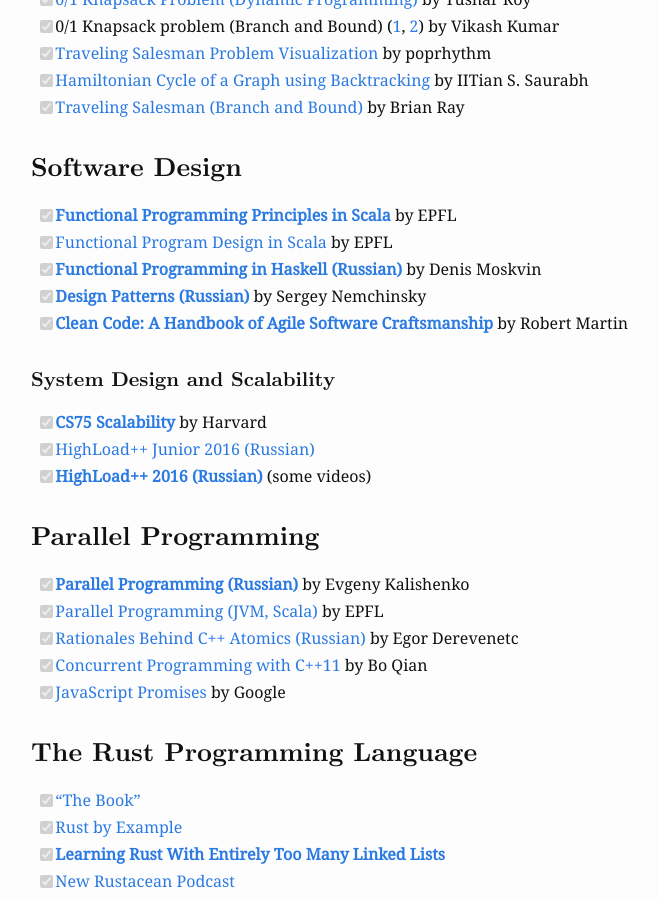
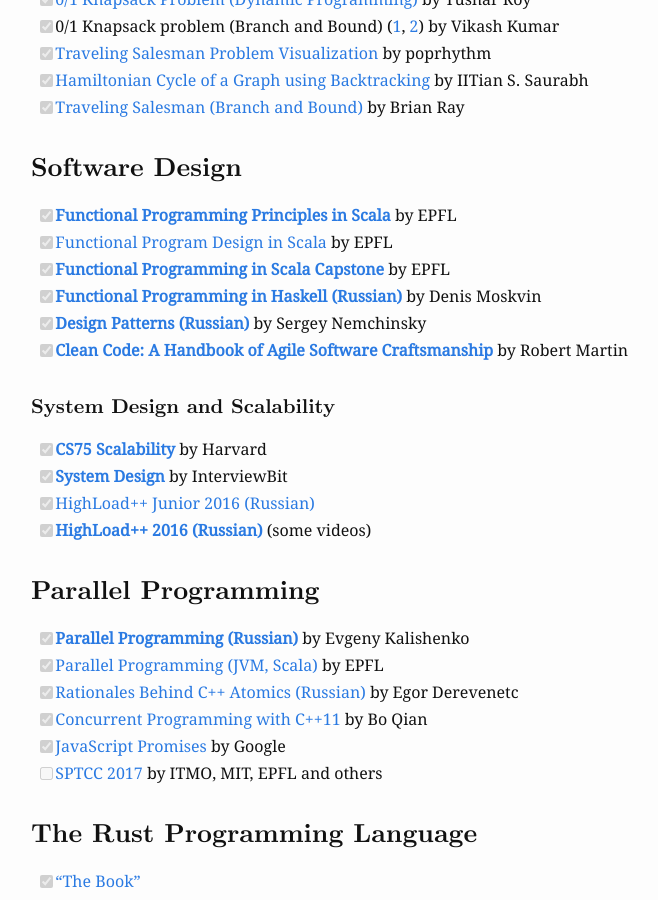
Before and after one commit to alopatindev/alopatindev.github.io, a Jekyll site: the page built from _posts/2016-11-29-self-learning.markdown, in a window 1280 px wide and 900 px high, scrolled down 2950 px. Shown: the whole window, without its empty margins (204-862 px from the left). Built offline with Jekyll 4.4.1, drawn with Linux system fonts in a browser that asks for light colours; comment, search, counter and statistics services are not loaded.

Commit message:
update 2016-11-29-self-learning

```diff
--- a/_posts/2016-11-29-self-learning.markdown
+++ b/_posts/2016-11-29-self-learning.markdown
@@ -107,12 +107,14 @@
 ### Software Design
 - [x][**Functional Programming Principles in Scala**](https://www.coursera.org/learn/progfun1) by EPFL
 - [x][Functional Program Design in Scala](https://www.coursera.org/learn/progfun2) by EPFL
+- [x][**Functional Programming in Scala Capstone**](Functional Programming in Scala Capstone) by EPFL
 - [x][**Functional Programming in Haskell (Russian)**](https://stepik.org/course/Функциональное-программирование-на-языке-Haskell-75) by Denis Moskvin
 - [x][**Design Patterns (Russian)**](https://www.youtube.com/playlist?list=PLmqFxxywkatStbd9hdzVOS1hZa9dc56k4) by Sergey Nemchinsky
 - [x][**Clean Code: A Handbook of Agile Software Craftsmanship**](https://www.amazon.com/Clean-Code-Handbook-Software-Craftsmanship/dp/0132350882) by Robert Martin
 
 #### System Design and Scalability
 - [x][**CS75 Scalability**](https://www.youtube.com/watch?v=-W9F__D3oY4) by Harvard
+- [x][**System Design**](https://www.interviewbit.com/courses/system-design) by InterviewBit
 - [x][HighLoad++ Junior 2016 (Russian)](https://www.youtube.com/playlist?list=PLH-XmS0lSi_wqiZEPsRCjRsVxWQSasTnP)
 - [x][**HighLoad++ 2016 (Russian)**](https://www.youtube.com/playlist?list=PLH-XmS0lSi_yLq2XS2Y1DScY6NPbQj4Dt) (some videos)
 
@@ -122,6 +124,7 @@
 - [x][Rationales Behind C++ Atomics (Russian)](https://www.youtube.com/watch?v=_-3syPxgwqs) by Egor Derevenetc
 - [x][Concurrent Programming with C++11](https://www.youtube.com/playlist?list=PL5jc9xFGsL8E12so1wlMS0r0hTQoJL74M) by Bo Qian
 - [x][JavaScript Promises](https://www.udacity.com/course/javascript-promises--ud898) by Google
+- [ ][SPTCC 2017](http://neerc.ifmo.ru/sptcc/courses.html) by ITMO, MIT, EPFL and others
 
 ### The Rust Programming Language
 - [x]["The Book"](https://doc.rust-lang.org/book)
```
